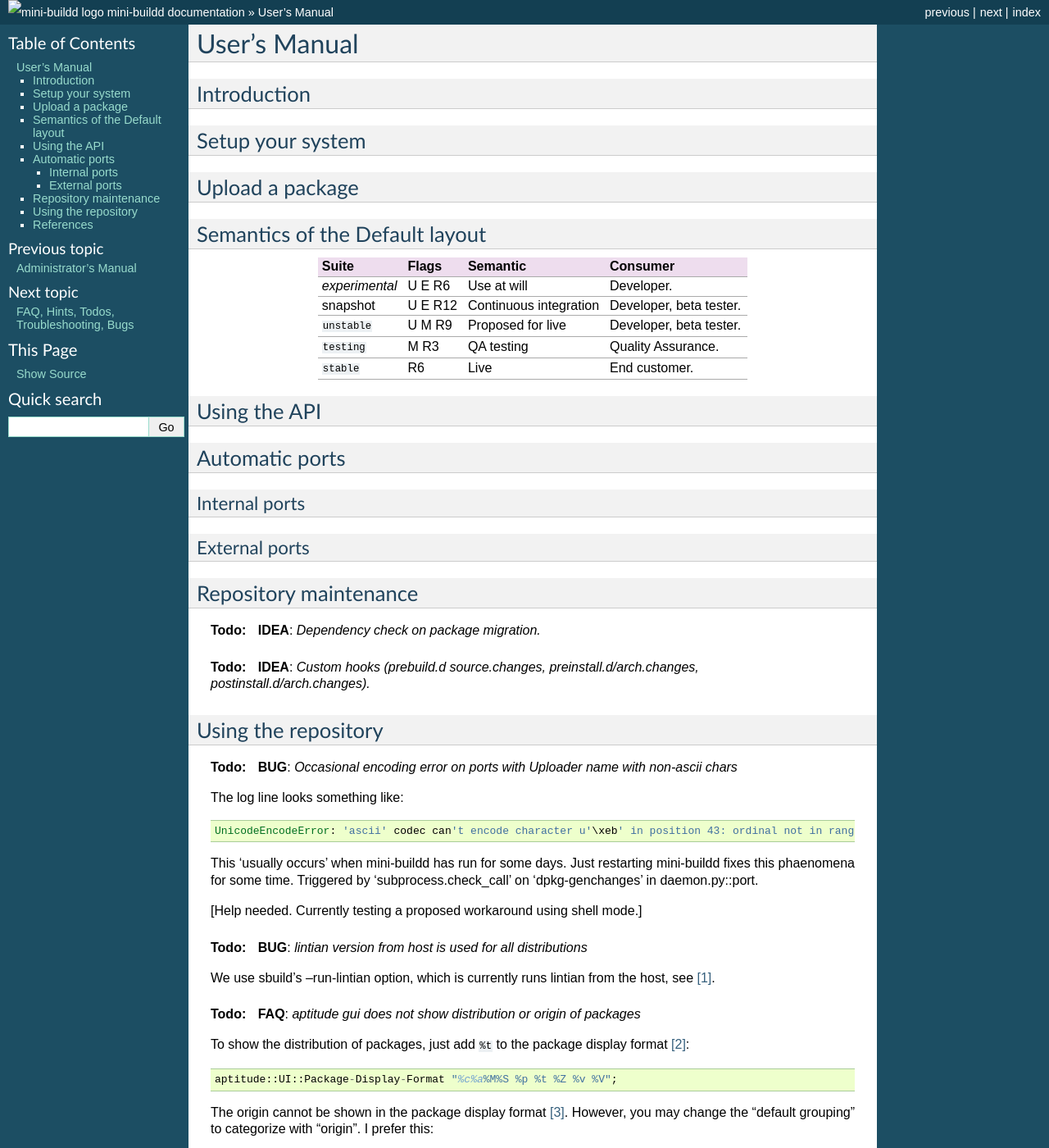
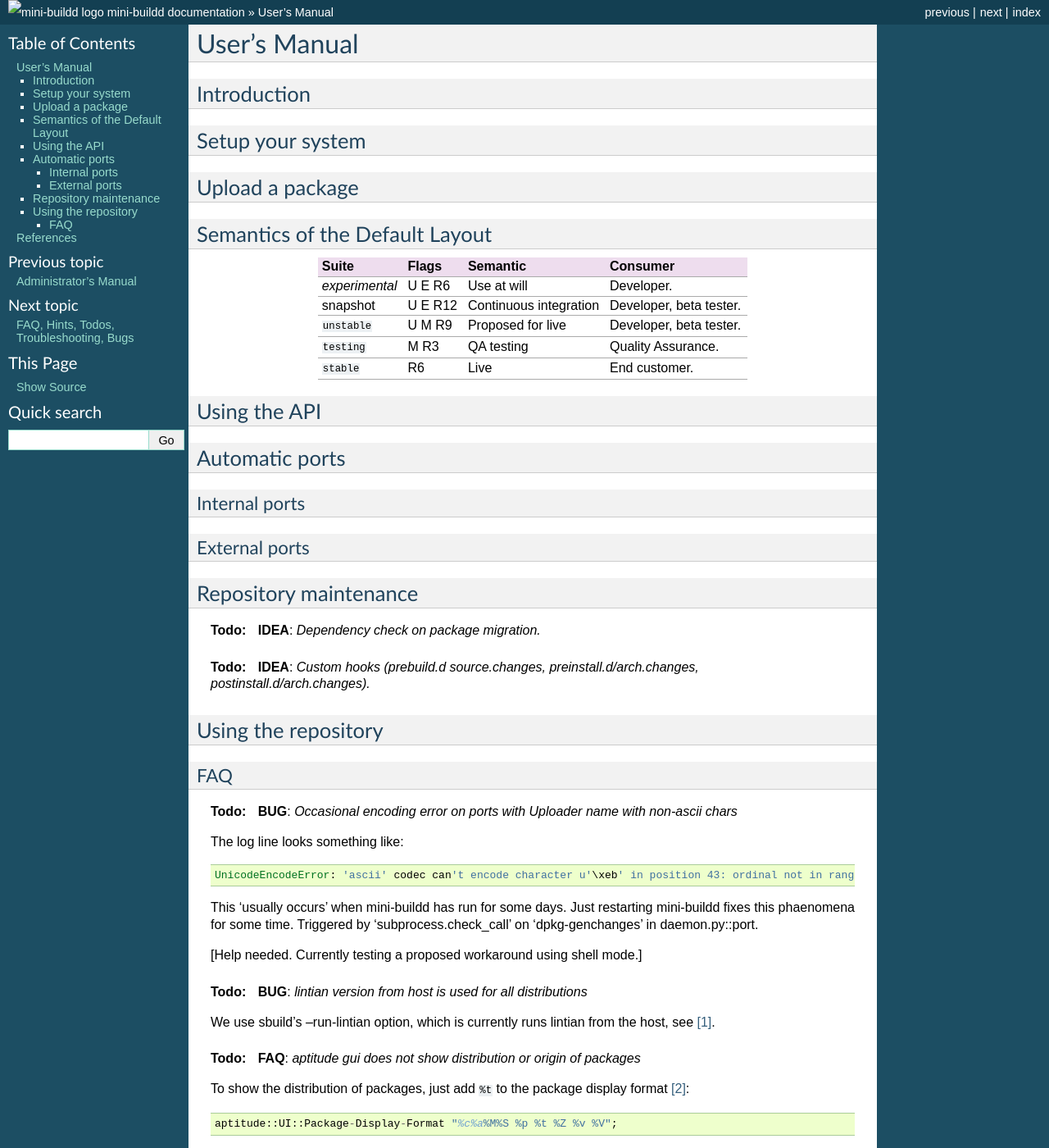
Before and after one commit to SwooshyCueb/mini-buildd, a Sphinx documentation site: the page built from doc/user.rst, in a window 1280 px wide and 1400 px high. Shown: the whole window at 82% size. Built offline with Sphinx 7.4.7, drawn with Linux system fonts in a browser that asks for light colours; pages that are not in the unit, such as notebooks, are missing from menus; the version number could not be read and is left out.

Commit message:
doc: Add extra FAQ section for todo/faq/bugs in ech section.

```diff
--- a/doc/admin.rst
+++ b/doc/admin.rst
@@ -10,7 +10,6 @@ maintenance and configuration of a mini-buildd instance.
 ************
 Installation
 ************
-
 To install a mini-buildd instance, just install the Debian
 package::
 
@@ -35,7 +34,6 @@ path) using::
 
 The mini-buildd user
 ====================
-
 mini-buildd relies on having a user called ``mini-buildd``; the
 Unix home of this user is the home of your mini-buildd instance,
 and the Unix daemon runs with its user id.
@@ -65,7 +63,6 @@ removed from the system, including your repositories.
 
 Logging and Debugging
 =====================
-
 Per default, mini-buildd **logs**
 
 * to mini-buildd's log file ``~/var/log/daemon.log``.
@@ -93,7 +90,6 @@ You can `view mini-buildd's log
 *************
 Configuration
 *************
-
 When mini-buildd runs, it's basically acts as a web server, with
 a django web application running on it.
 
@@ -120,7 +116,6 @@ overview<_static/mini_buildd_models.png>`.
 
 Model statuses
 ==============
-
 Some of the models have a status attached to it.
 
 This usually refers to a model's associated data on the system
@@ -150,7 +145,6 @@ Model                       Associated prepared data
 
 Status semantics
 ----------------
-
 ============ ========================== ===============================================================================
 Status       Check status               Semantic
 ============ ========================== ===============================================================================
@@ -168,7 +162,6 @@ Status       Check status               Semantic
 
 Status actions
 --------------
-
 Status actions can be called from a model's list view in
 django's admin configurator.
 
@@ -187,7 +180,6 @@ Remove      Remove associated data from system.
 ******
 Daemon
 ******
-
 The Daemon model represents a configured mini-buildd
 instance. It is limited to have exactly one instance; when
 activated, it means the internal FTP server is started acting on
@@ -202,6 +194,10 @@ The Daemon instance inside of mini-buildd provides the packager
 and builder engine (triggered by incoming via the FTP server),
 and can be enabled/disabled inside mini-buildd.
 
+
+FAQ
+===
+
 .. todo:: **FAQ**: *Daemon prepare does not finish.*
 
 	 Increase entropy on the system, either using the physical
@@ -215,7 +211,6 @@ and can be enabled/disabled inside mini-buildd.
 *******
 Sources
 *******
-
 This groups all models that determine what APT sources are
 available, and where to get them.
 
@@ -224,6 +219,8 @@ when dealing with chroots and distributions.
 
 A ``Source`` is usually identified sufficiently by :term:`Origin` and :term:`Codename`.
 
+FAQ
+===
 .. todo:: **FAQ**: *Can't prepare a source as key verification always fails.*
 
 	 You must add **all** keys the Release file is signed with.
@@ -241,7 +238,6 @@ A ``Source`` is usually identified sufficiently by :term:`Origin` and :term:`Cod
 ************
 Repositories
 ************
-
 It's **highly recommended** to just stick with one of the
 default Layouts, and **don't change/add anything** here.
 
@@ -254,6 +250,8 @@ distribution is to be build.
 
 A repository represent one apt repository managed via reprepro.
 
+FAQ
+===
 .. todo:: **IDEA**: *Allow pseudo distributions "unstable" in changes (aka 'Debian Developer mode').*
 
 	 This would practically mean you could use a dedicated,
@@ -272,7 +270,6 @@ A repository represent one apt repository managed via reprepro.
 *******
 Chroots
 *******
-
 Adding (active) chroots to your mini-buildd instance implicitly
 makes it a **builder**.
 
@@ -313,6 +310,9 @@ your system, **LVM chroots** are good alternative, too.
        ``ccache`` to be used) speed. See ``Distributions and
        Repositories``.
 
+
+FAQ
+===
 .. todo:: **FAQ**: *How to use foreign-architecture chroots with qemu.*
 
 	 Tested with 'armel' (other architectures might work as well, but not tested).
@@ -442,10 +442,9 @@ Eventually, when everything is updated, you may of course
 (re)move the old 0.8.x directory ``~/rep/``.
 
 
-**********
+##########
 References
-**********
-
+##########
 .. rubric:: References:
 .. [#debbug683205] http://bugs.debian.org/cgi-bin/bugreport.cgi?bug=683205
 .. [#debbug642031] http://bugs.debian.org/cgi-bin/bugreport.cgi?bug=642031
--- a/doc/user.rst
+++ b/doc/user.rst
@@ -23,9 +23,8 @@ Upload a package
 .. _user_default_layouts:
 
 *******************************
-Semantics of the Default layout
+Semantics of the Default Layout
 *******************************
-
 ==================== ========= ========================= ============================
 Suite                Flags     Semantic                  Consumer
 ==================== ========= ========================= ============================
@@ -59,7 +58,6 @@ External ports
 **********************
 Repository maintenance
 **********************
-
 .. todo:: **IDEA**: *Dependency check on package migration.*
 
 .. todo:: **IDEA**: *Custom hooks (prebuild.d source.changes, preinstall.d/arch.changes, postinstall.d/arch.changes).*
@@ -70,6 +68,8 @@ Repository maintenance
 Using the repository
 ********************
 
+FAQ
+===
 .. todo:: **BUG**: *Occasional encoding error on ports with Uploader name with non-ascii chars*
 
 	 The log line looks something like::
@@ -156,10 +156,9 @@ Using the repository
 	 In the automated rollback handling, all versions of a source
 	 package are shifted.
 
-**********
+##########
 References
-**********
-
+##########
 .. rubric:: References:
 .. [#debbug626361] http://bugs.debian.org/cgi-bin/bugreport.cgi?bug=626361
 .. [#debbug484011] http://bugs.debian.org/cgi-bin/bugreport.cgi?bug=484011
```
